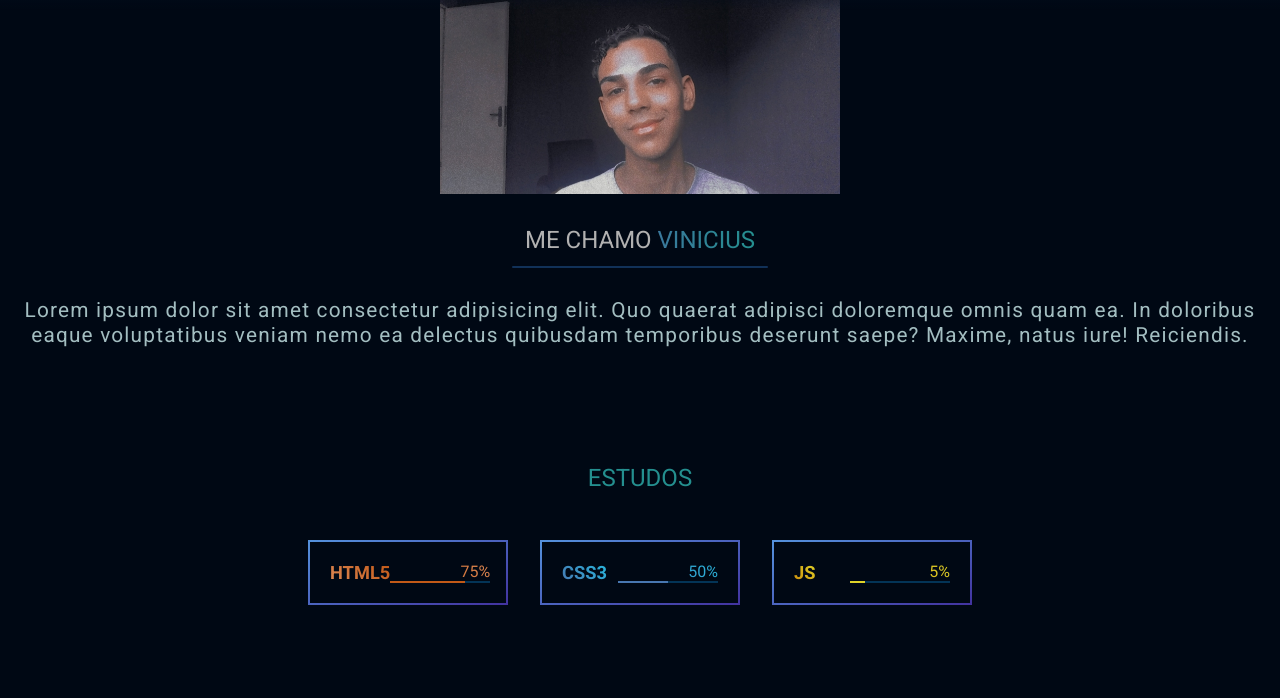
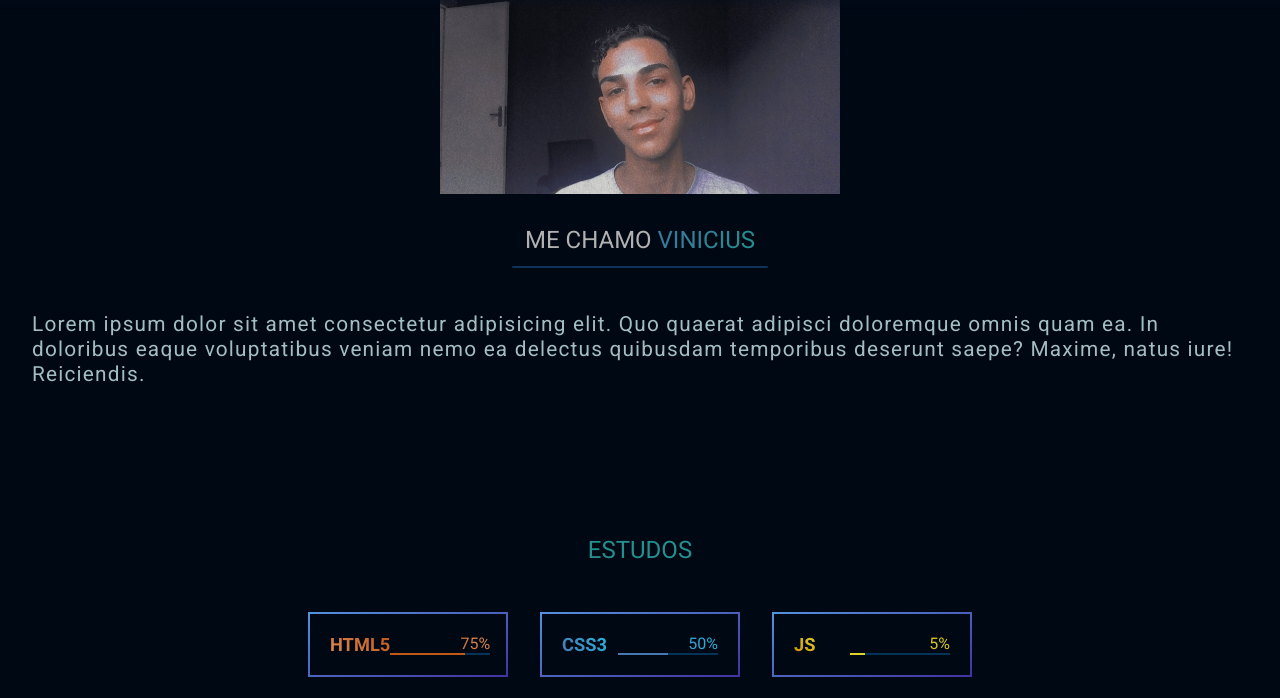
Before and after one commit to ViniciusRodrigues2/porti, a plain HTML site: page index.html in a window 1280 px wide. Shown: the part 70-768 px from the top of the page. Drawn offline with Linux system fonts and the light colour scheme.

Commit message:
commit inicial

```diff
--- a/css/style.scss
+++ b/css/style.scss
@@ -111,7 +111,6 @@ body{
 .container-principal .sobre-mim .container-ctn .image-ctn img{
     max-width: 400px;
     object-fit: cover;
-    flex: 1;
 }
 
 .container-principal .container-ctn .ctn-texts{
@@ -140,12 +139,13 @@ body{
 
 }
 .container-principal .container-ctn .ctn-texts .contents-paragrafy{
-    padding-top: 1.1em;
+    padding: 2em;
 }
 .container-principal .container-ctn .ctn-texts .contents-paragrafy p{
     color: #a3bec1;
     letter-spacing: 1.2px;
     line-height: 1.2;
+    text-align: left;
     font-size: clamp(1.3em, 0.9em, 1.5em);
 }
 
```
Also changed, not shown: css/style.css, 1 other file.
